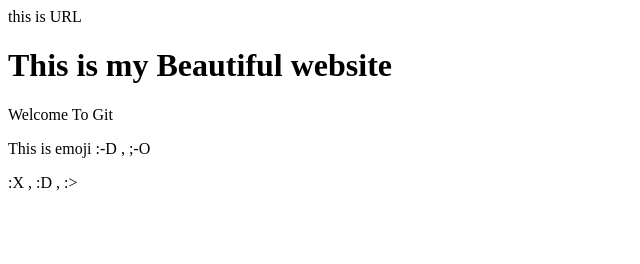
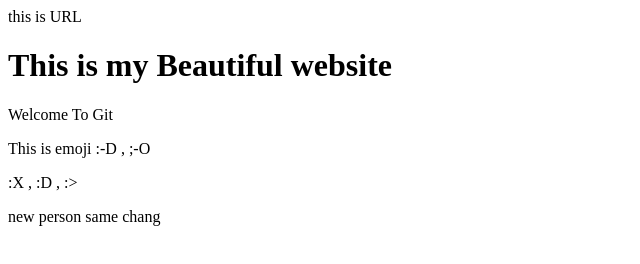
Before and after one commit to ITFMS/new-repository, a plain HTML site: page index.html in a window 1280 px wide. Shown: the whole page, without its empty margins (0-640 px from the left). Drawn offline with Linux system fonts and the light colour scheme.

Commit message:
new person same chang

```diff
--- a/index.html
+++ b/index.html
@@ -4,5 +4,5 @@
 <P>Welcome To Git </P>
 <p>This is emoji :-D , ;-O </P>
 <p>:X , :D , :> </P>
-
+<p> new person same chang</p>
 </html>
```
